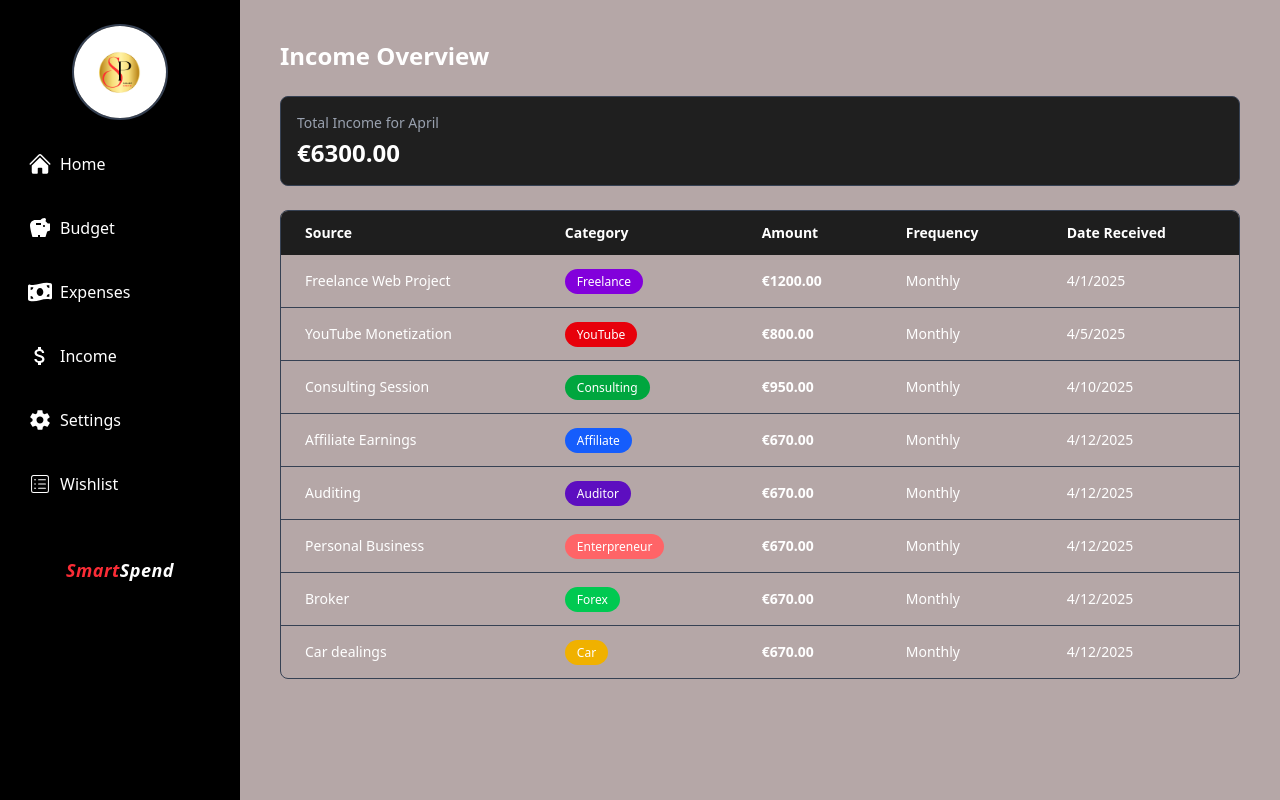
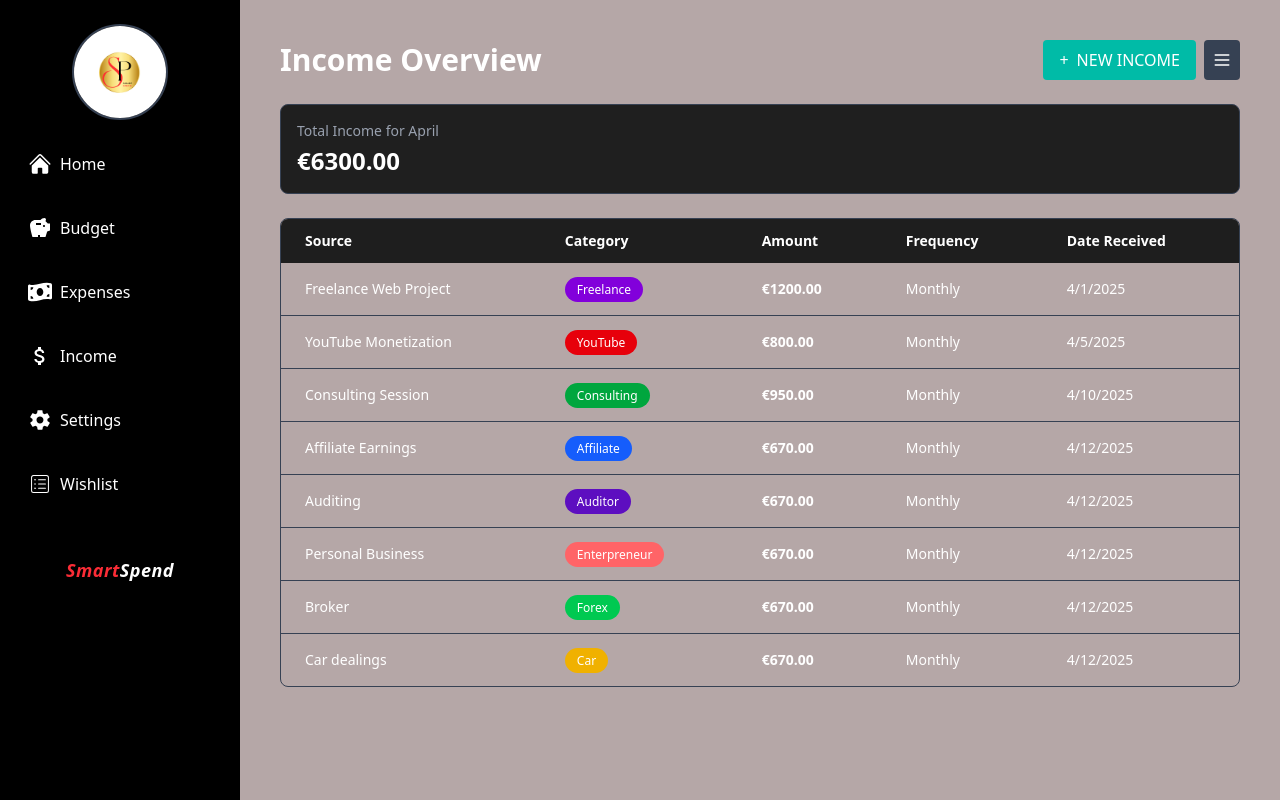
Before and after one commit to JeffreyEsther/smartspend-frontend, a React (Vite) app: page /dashboard/income in a window 1280 px wide. Built offline with nearby package versions, Linux system fonts and the light colour scheme.

Commit message:
new-final

```diff
--- a/src/pages/dashboard/Income.jsx
+++ b/src/pages/dashboard/Income.jsx
@@ -74,8 +74,24 @@ export default function Income() {
   const totalIncome = incomeEntries.reduce((sum, item) => sum + item.amount, 0);
 
   return (
-    <div className="p-10 bg-[#b5a7a7] text-white h-screen overflow-y-auto">
-      <h2 className="text-2xl font-bold mb-6">Income Overview</h2>
+    <div className="p-10 bg-[#b5a7a7] text-white h-screen overflow-y-auto ">
+
+
+     <div className="flex justify-between items-center mb-6">
+        <h1 className="text-white text-3xl font-bold">Income Overview</h1>
+        <div className="flex space-x-2">
+          <button className="bg-teal-500 text-white px-4 py-2 rounded flex items-center">
+            <span className="mr-2">+</span> NEW INCOME
+          </button>
+          <button className="bg-gray-700 text-white px-2 py-2 rounded">
+            <svg className="w-5 h-5" fill="none" stroke="currentColor" viewBox="0 0 24 24" xmlns="http://www.w3.org/2000/svg">
+              <path strokeLinecap="round" strokeLinejoin="round" strokeWidth="2" d="M4 6h16M4 12h16M4 18h16"></path>
+            </svg>
+          </button>
+        </div>
+      </div>
+
+
 
       {/* Summary Box */}
       <div className="bg-[#1f1f1f] border border-gray-700 rounded-lg p-4 mb-6">
```
